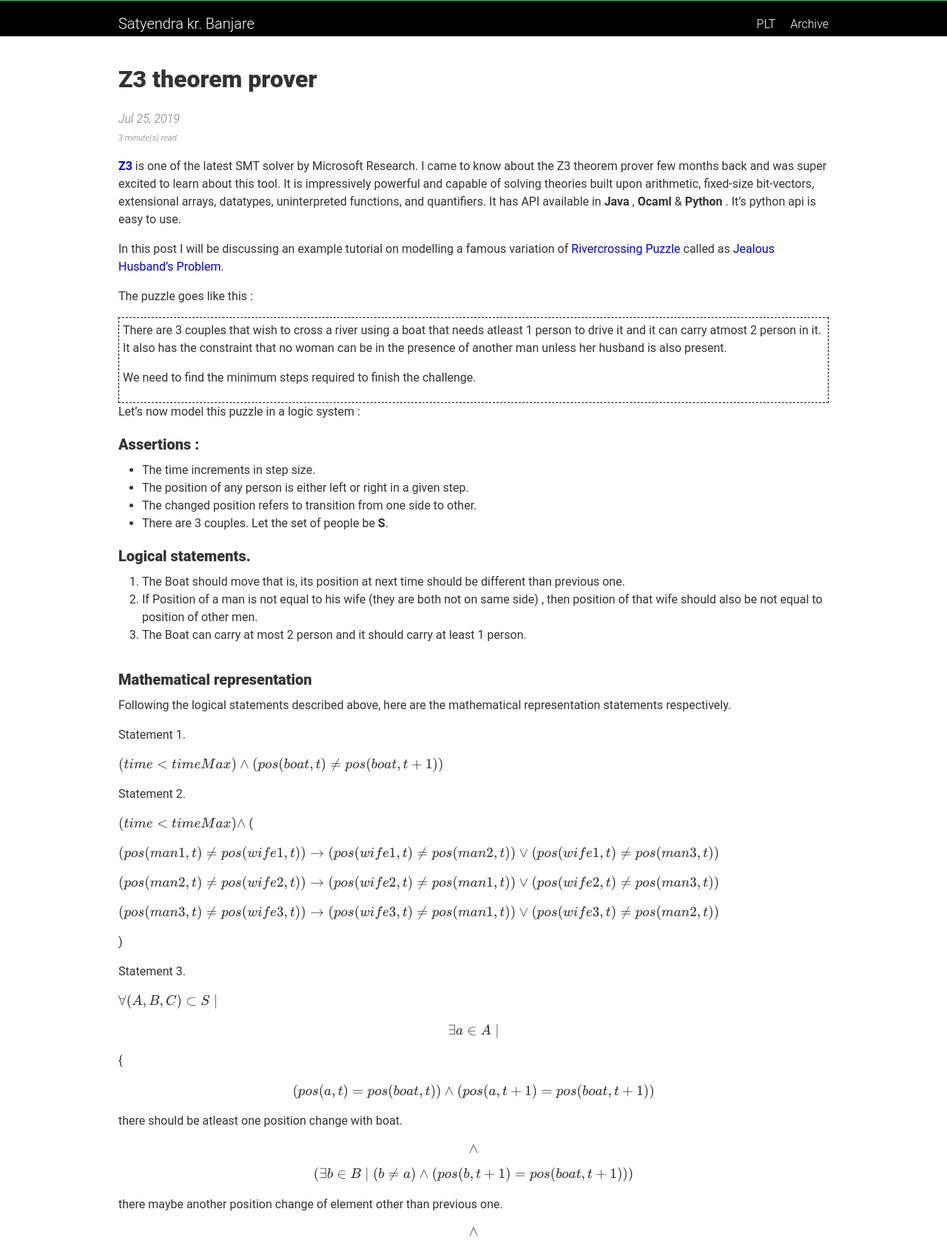
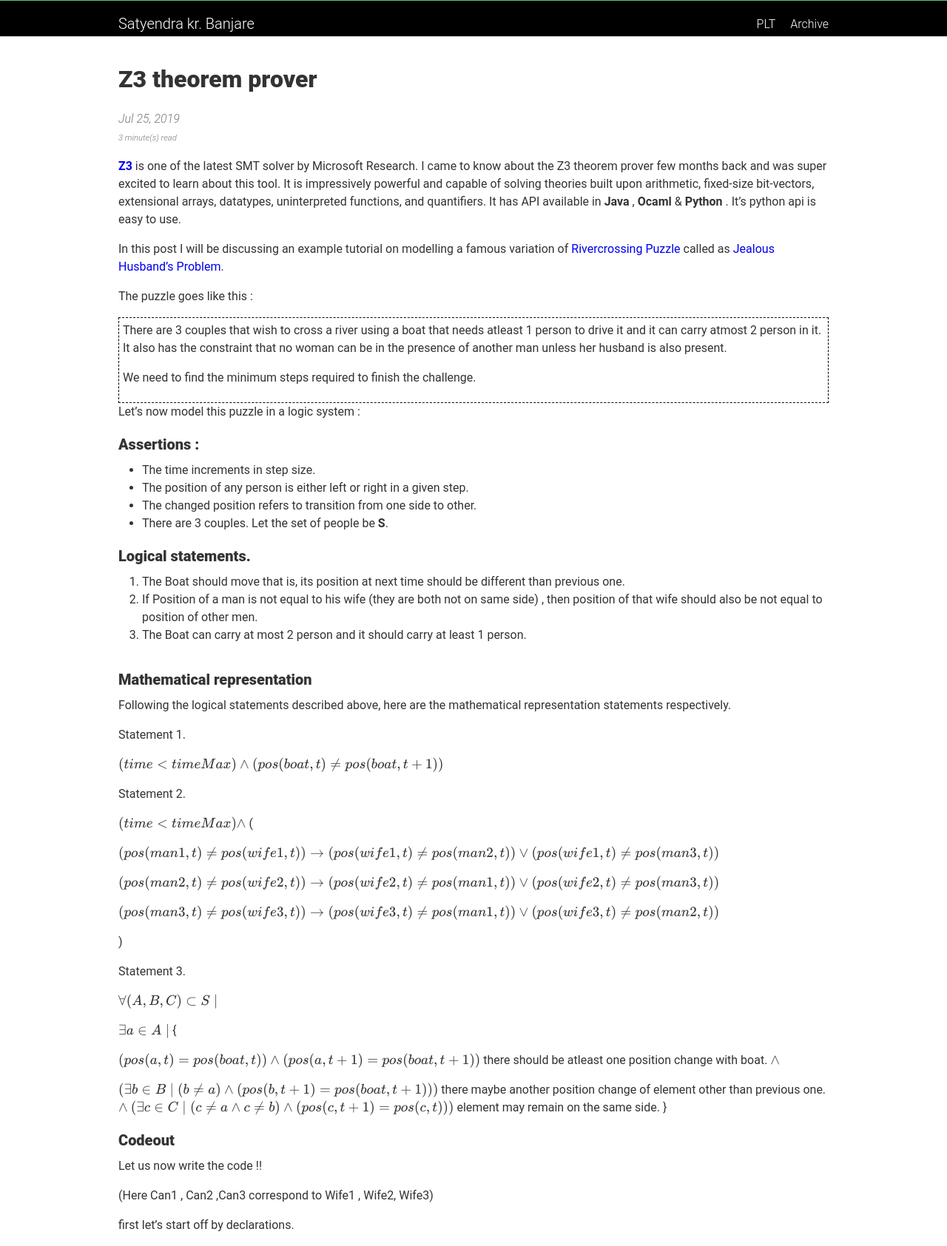
Before and after one commit to SatyendraBanjare/SatyendraBanjare.github.io, a Jekyll site: the page built from _posts/2019-07-25-z3-theorem-prover.md, in a window 1280 px wide. Shown: the top 1685 px of the page at 74% size. Built offline with Jekyll 4.4.1, drawn with Linux system fonts in a browser that asks for light colours; nearby versions of some CDN libraries; formulas are drawn with MathJax 3; comment, search, counter and statistics services are not loaded; grey boxes are pictures that could not be loaded.

Commit message:
fix mathjax

```diff
--- a/_posts/2019-07-25-z3-theorem-prover.md
+++ b/_posts/2019-07-25-z3-theorem-prover.md
@@ -57,16 +57,16 @@ Following the logical statements described above, here are the mathematical repr
 
 \\( \forall (A,B,C) \subset S \mid \\)
 
-\\[ \exists a \in A    \mid  \\]  {
+\\( \exists a \in A    \mid  \\)  {
 
-\\[ (  pos(a,t) = pos(boat,t)) \wedge (pos(a,t+1) = pos(boat,t+1) ) \\]
+\\( (  pos(a,t) = pos(boat,t)) \wedge (pos(a,t+1) = pos(boat,t+1) ) \\)
 there should be atleast one position change with boat.
-\\[ \wedge \\]
+\\( \wedge \\)
 
-\\[(\exists b \in B  \mid (b \ne a ) \wedge  (pos(b,t+1) = pos(boat,t+1)) ) \\]
+\\((\exists b \in B  \mid (b \ne a ) \wedge  (pos(b,t+1) = pos(boat,t+1)) ) \\)
 there maybe another position change of element other than previous one.
-\\[ \wedge  \\]
-\\[ (\exists c \in C \mid (c \ne a \wedge c \ne b ) \wedge  (pos(c,t+1) = pos(c,t)) ) \\]
+\\( \wedge  \\)
+\\( (\exists c \in C \mid (c \ne a \wedge c \ne b ) \wedge  (pos(c,t+1) = pos(c,t)) ) \\)
 element may remain on the same side.
 }
 
```
